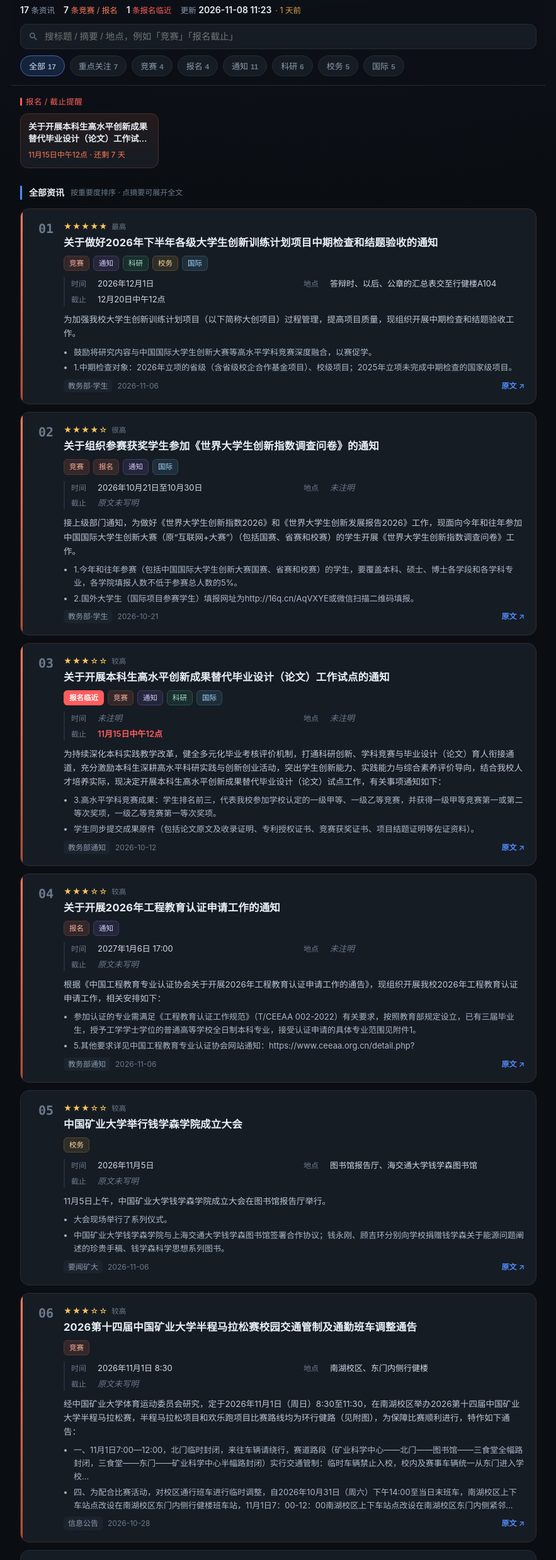
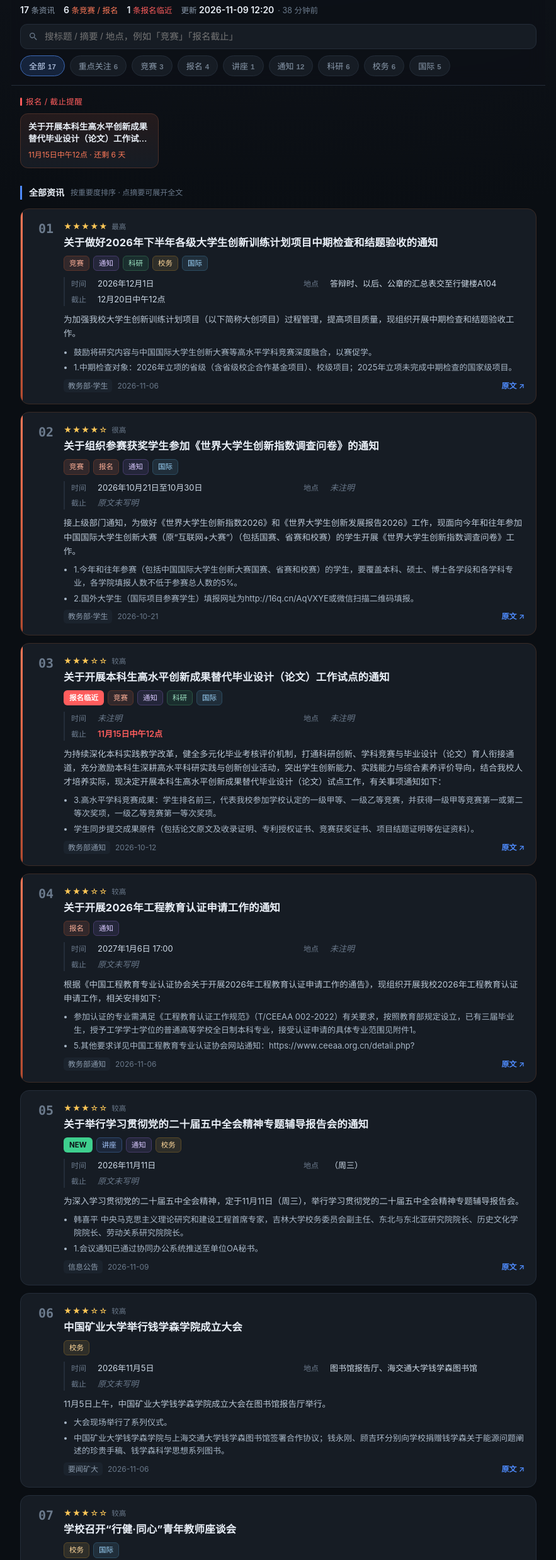
Before and after one commit to AOZHIER/cumt-news, a plain HTML site: page index.html in a window 1280 px wide. Shown: the part 47-2524 px from the top of the page at 63% size, without its empty margins (198-1081 px from the left). Drawn offline with Linux system fonts and the light colour scheme.

Commit message:
更新资讯 2026-11-09 20:59（17 条）

```diff
--- a/index.html
+++ b/index.html
@@ -132,9 +132,9 @@ footer b{color:var(--mut)}
   </div>
   <div class="stats">
     <span><b>17</b> 条资讯</span>
-    <span class="h"><b>7</b> 条竞赛 / 报名</span>
+    <span class="h"><b>6</b> 条竞赛 / 报名</span>
     <span class="u"><b>1</b> 条报名临近</span>
-    <span>更新 <b id="stamp" data-at="2026-11-08 11:23">2026-11-08 11:23</b><em id="ago"></em></span>
+    <span>更新 <b id="stamp" data-at="2026-11-09 12:20">2026-11-09 12:20</b><em id="ago"></em></span>
   </div>
   <div class="search">
     <svg viewBox="0 0 24 24"><path d="M15.5 14h-.79l-.28-.27a6.5 6.5 0 1 0-.7.7l.27.28v.79l5 4.99L20.49 19l-4.99-5zm-6 0A4.5 4.5 0 1 1 14 9.5 4.5 4.5 0 0 1 9.5 14z"/></svg>
@@ -142,12 +142,12 @@ footer b{color:var(--mut)}
   </div>
   <div class="chips">
     <button class="chip on" data-tag="all">全部<b>17</b></button>
-    <button class="chip hot" data-tag="focus">重点关注<b>7</b></button>
-    <button class="chip hot" data-tag="竞赛">竞赛<b>4</b></button><button class="chip hot" data-tag="报名">报名<b>4</b></button><button class="chip" data-tag="通知">通知<b>11</b></button><button class="chip" data-tag="科研">科研<b>6</b></button><button class="chip" data-tag="校务">校务<b>5</b></button><button class="chip" data-tag="国际">国际<b>5</b></button>
+    <button class="chip hot" data-tag="focus">重点关注<b>6</b></button>
+    <button class="chip hot" data-tag="竞赛">竞赛<b>3</b></button><button class="chip hot" data-tag="报名">报名<b>4</b></button><button class="chip" data-tag="讲座">讲座<b>1</b></button><button class="chip" data-tag="通知">通知<b>12</b></button><button class="chip" data-tag="科研">科研<b>6</b></button><button class="chip" data-tag="校务">校务<b>6</b></button><button class="chip" data-tag="国际">国际<b>5</b></button>
   </div>
 </header>
 
-<div class="alert-strip"><div class="t">报名 / 截止提醒</div><div class="alert-row"><div class="alert-card" data-goto="c3"><div class="tt">关于开展本科生高水平创新成果替代毕业设计（论文）工作试点的通知</div><div class="dl">11月15日中午12点 · 还剩 7 天</div></div></div></div>
+<div class="alert-strip"><div class="t">报名 / 截止提醒</div><div class="alert-row"><div class="alert-card" data-goto="c3"><div class="tt">关于开展本科生高水平创新成果替代毕业设计（论文）工作试点的通知</div><div class="dl">11月15日中午12点 · 还剩 6 天</div></div></div></div>
 
 <div class="sec"><span>全部资讯</span><i>按重要度排序 · 点摘要可展开全文</i></div>
 <div class="list" id="list">
@@ -227,8 +227,27 @@ footer b{color:var(--mut)}
       <a class="link" href="http://jwb.cumt.edu.cn/info/1105/8584.htm" target="_blank" rel="noopener noreferrer">原文 ↗</a>
     </div>
   </div>
-</article><article class="card" id="c5" data-tags="校务" data-hot="0" data-text="中国矿业大学举行钱学森学院成立大会 11月5日上午，中国矿业大学钱学森学院成立大会在图书馆报告厅举行。 图书馆报告厅、海交通大学钱学森图书馆 校务 要闻矿大">
+</article><article class="card" id="c5" data-tags="讲座 通知 校务" data-hot="0" data-text="关于举行学习贯彻党的二十届五中全会精神专题辅导报告会的通知 为深入学习贯彻党的二十届五中全会精神，定于11月11日（周三），举行学习贯彻党的二十届五中全会精神专题辅导报告会。 （周三） 讲座 通知 校务 信息公告">
   <div class="rank">05</div>
+  <div class="main">
+    <div class="stars">★★★☆☆<span class="lv">较高</span></div>
+    <h2><a href="https://www.cumt.edu.cn/info/1128/71613.htm" target="_blank" rel="noopener noreferrer">关于举行学习贯彻党的二十届五中全会精神专题辅导报告会的通知</a></h2>
+    <div class="badges"><span class="tag new">NEW</span><span class="tag talk">讲座</span><span class="tag info">通知</span><span class="tag gov">校务</span></div>
+    <div class="meta">
+      <div class="m"><span class="k">时间</span><span class="v">2026年11月11日</span></div>
+      <div class="m"><span class="k">地点</span><span class="v">（周三）</span></div>
+      <div class="m"><span class="k">截止</span><span class="v none">原文未写明</span></div>
+    </div>
+    <p class="sum">为深入学习贯彻党的二十届五中全会精神，定于11月11日（周三），举行学习贯彻党的二十届五中全会精神专题辅导报告会。</p>
+    <ul class="points"><li>韩喜平 中央马克思主义理论研究和建设工程首席专家，吉林大学校务委员会副主任、东北与东北亚研究院院长、历史文化学院院长、劳动关系研究院院长。</li><li>1.会议通知已通过协同办公系统推送至单位OA秘书。</li></ul>
+    <div class="foot">
+      <span class="src">信息公告</span>
+      <span>2026-11-09</span>
+      <a class="link" href="https://www.cumt.edu.cn/info/1128/71613.htm" target="_blank" rel="noopener noreferrer">原文 ↗</a>
+    </div>
+  </div>
+</article><article class="card" id="c6" data-tags="校务" data-hot="0" data-text="中国矿业大学举行钱学森学院成立大会 11月5日上午，中国矿业大学钱学森学院成立大会在图书馆报告厅举行。 图书馆报告厅、海交通大学钱学森图书馆 校务 要闻矿大">
+  <div class="rank">06</div>
   <div class="main">
     <div class="stars">★★★☆☆<span class="lv">较高</span></div>
     <h2><a href="https://news.cumt.edu.cn/info/1081/74117.htm" target="_blank" rel="noopener noreferrer">中国矿业大学举行钱学森学院成立大会</a></h2>
@@ -244,25 +263,6 @@ footer b{color:var(--mut)}
       <span class="src">要闻矿大</span>
       <span>2026-11-06</span>
       <a class="link" href="https://news.cumt.edu.cn/info/1081/74117.htm" target="_blank" rel="noopener noreferrer">原文 ↗</a>
-    </div>
-  </div>
-</article><article class="card hot" id="c6" data-tags="竞赛" data-hot="1" data-text="2026第十四届中国矿业大学半程马拉松赛校园交通管制及通勤班车调整通告 经中国矿业大学体育运动委员会研究，定于2026年11月1日（周日）8:30至11:30，在南湖校区举办2026第十四届中国矿业大学半程马拉松赛，半程马拉松项目和欢乐跑项目比赛路线均为环行健路（见附图），为保障比赛顺利进行，特作如下通告： 南湖校区、东门内侧行健楼 竞赛 信息公告">
-  <div class="rank">06</div>
-  <div class="main">
-    <div class="stars">★★★☆☆<span class="lv">较高</span></div>
-    <h2><a href="https://www.cumt.edu.cn/info/1128/71529.htm" target="_blank" rel="noopener noreferrer">2026第十四届中国矿业大学半程马拉松赛校园交通管制及通勤班车调整通告</a></h2>
-    <div class="badges"><span class="tag hot">竞赛</span></div>
-    <div class="meta">
-      <div class="m"><span class="k">时间</span><span class="v">2026年11月1日 8:30</span></div>
-      <div class="m"><span class="k">地点</span><span class="v">南湖校区、东门内侧行健楼</span></div>
-      <div class="m"><span class="k">截止</span><span class="v none">原文未写明</span></div>
-    </div>
-    <p class="sum">经中国矿业大学体育运动委员会研究，定于2026年11月1日（周日）8:30至11:30，在南湖校区举办2026第十四届中国矿业大学半程马拉松赛，半程马拉松项目和欢乐跑项目比赛路线均为环行健路（见附图），为保障比赛顺利进行，特作如下通告：</p>
-    <ul class="points"><li>一、11月1日7:00—12:00，北门临时封闭，来往车辆请绕行，赛道路段（矿业科学中心——北门——图书馆——三食堂全幅路封闭，三食堂——东门——矿业科学中心半幅路封闭）实行交通管制：临时车辆禁止入校，校内及赛事车辆统一从东门进入学校…</li><li>四、为配合比赛活动，对校区通行班车进行临时调整，自2026年10月31日（周六）下午14:00至当日末班车，南湖校区上下车站点改设在南湖校区东门内侧行健楼班车站，11月1日7：00-12：00南湖校区上下车站点改设在南湖校区东门内侧紧邻…</li></ul>
-    <div class="foot">
-      <span class="src">信息公告</span>
-      <span>2026-10-28</span>
-      <a class="link" href="https://www.cumt.edu.cn/info/1128/71529.htm" target="_blank" rel="noopener noreferrer">原文 ↗</a>
     </div>
   </div>
 </article><article class="card" id="c7" data-tags="校务 国际" data-hot="0" data-text="学校召开“行健·同心”青年教师座谈会 11月5日下午，学校在行健楼b501会议室召开“行健·同心”青年教师座谈会，研讨青年人才成长发展路径，听取青年教师对学校事业发展的意见建议。  校务 国际 要闻矿大">
@@ -341,23 +341,23 @@ footer b{color:var(--mut)}
       <a class="link" href="http://jwb.cumt.edu.cn/content.jsp?urltype=news.NewsContentUrl&amp;wbtreeid=1105&amp;wbnewsid=8559" target="_blank" rel="noopener noreferrer">原文 ↗</a>
     </div>
   </div>
-</article><article class="card" id="c11" data-tags="通知" data-hot="0" data-text="关于2026—2027年度学校集中供暖安排的通知 如果您无法在线浏览此 pdf 文件，则可以 下载免费小巧的 福昕(foxit) pdf 阅读器,安装后即可在线浏览 或 下载免费的 adobe reader pdf 阅读器,安装后即可在线浏览 或 下载此 pdf 文件  通知 信息公告">
+</article><article class="card hot" id="c11" data-tags="报名 通知 科研" data-hot="1" data-text="关于开展2026年省级大学生企业实习实训基地申报校内答辩工作的通知 根据《省教育厅省工业和信息化厅关于做好2026 年省级大学生企业实习实训基地申报的通知》文件精神，我校限推荐上报3项省级大学生企业实习实训基地。 行健楼b203 报名 通知 科研 教务部通知">
   <div class="rank">11</div>
   <div class="main">
     <div class="stars">★★☆☆☆<span class="lv">一般</span></div>
-    <h2><a href="https://zwb.cumt.edu.cn/info/1028/9031.htm" target="_blank" rel="noopener noreferrer">关于2026—2027年度学校集中供暖安排的通知</a></h2>
-    <div class="badges"><span class="tag info">通知</span></div>
+    <h2><a href="http://jwb.cumt.edu.cn/content.jsp?urltype=news.NewsContentUrl&amp;wbtreeid=1105&amp;wbnewsid=8550" target="_blank" rel="noopener noreferrer">关于开展2026年省级大学生企业实习实训基地申报校内答辩工作的通知</a></h2>
+    <div class="badges"><span class="tag hot">报名</span><span class="tag info">通知</span><span class="tag res">科研</span></div>
     <div class="meta">
       <div class="m"><span class="k">时间</span><span class="v none">未注明</span></div>
-      <div class="m"><span class="k">地点</span><span class="v none">未注明</span></div>
-      <div class="m"><span class="k">截止</span><span class="v none">原文未写明</span></div>
+      <div class="m"><span class="k">地点</span><span class="v">行健楼B203</span></div>
+      <div class="m"><span class="k">截止</span><span class="v closed">10月19日上午10点</span></div>
     </div>
-    <p class="sum">如果您无法在线浏览此 PDF 文件，则可以 下载免费小巧的 福昕(Foxit) PDF 阅读器,安装后即可在线浏览 或 下载免费的 Adobe Reader PDF 阅读器,安装后即可在线浏览 或 下载此 PDF 文件</p>
-
+    <p class="sum">根据《省教育厅省工业和信息化厅关于做好2026 年省级大学生企业实习实训基地申报的通知》文件精神，我校限推荐上报3项省级大学生企业实习实训基地。</p>
+    <ul class="points"><li>1.时间：10月19日下午2点。</li><li>2.地点：行健楼B203。</li></ul>
     <div class="foot">
-      <span class="src">信息公告</span>
-      <span>2026-11-06</span>
-      <a class="link" href="https://zwb.cumt.edu.cn/info/1028/9031.htm" target="_blank" rel="noopener noreferrer">原文 ↗</a>
+      <span class="src">教务部通知</span>
+      <span>2026-10-16</span>
+      <a class="link" href="http://jwb.cumt.edu.cn/content.jsp?urltype=news.NewsContentUrl&amp;wbtreeid=1105&amp;wbnewsid=8550" target="_blank" rel="noopener noreferrer">原文 ↗</a>
     </div>
   </div>
 </article><article class="card" id="c12" data-tags="校务" data-hot="0" data-text="校党委常委会专题研究思政课建设工作 近日，校党委常委会召开会议，专题研究思政课建设工作。  校务 要闻矿大">
@@ -379,23 +379,23 @@ footer b{color:var(--mut)}
       <a class="link" href="https://news.cumt.edu.cn/info/1081/74109.htm" target="_blank" rel="noopener noreferrer">原文 ↗</a>
     </div>
   </div>
-</article><article class="card hot" id="c13" data-tags="报名 通知 科研" data-hot="1" data-text="关于开展2026年省级大学生企业实习实训基地申报校内答辩工作的通知 根据《省教育厅省工业和信息化厅关于做好2026 年省级大学生企业实习实训基地申报的通知》文件精神，我校限推荐上报3项省级大学生企业实习实训基地。 行健楼b203 报名 通知 科研 教务部通知">
+</article><article class="card" id="c13" data-tags="通知" data-hot="0" data-text="关于2026—2027年度学校集中供暖安排的通知 如果您无法在线浏览此 pdf 文件，则可以 下载免费小巧的 福昕(foxit) pdf 阅读器,安装后即可在线浏览 或 下载免费的 adobe reader pdf 阅读器,安装后即可在线浏览 或 下载此 pdf 文件  通知 信息公告">
   <div class="rank">13</div>
   <div class="main">
     <div class="stars">★★☆☆☆<span class="lv">一般</span></div>
-    <h2><a href="http://jwb.cumt.edu.cn/content.jsp?urltype=news.NewsContentUrl&amp;wbtreeid=1105&amp;wbnewsid=8550" target="_blank" rel="noopener noreferrer">关于开展2026年省级大学生企业实习实训基地申报校内答辩工作的通知</a></h2>
-    <div class="badges"><span class="tag hot">报名</span><span class="tag info">通知</span><span class="tag res">科研</span></div>
+    <h2><a href="https://zwb.cumt.edu.cn/info/1028/9031.htm" target="_blank" rel="noopener noreferrer">关于2026—2027年度学校集中供暖安排的通知</a></h2>
+    <div class="badges"><span class="tag info">通知</span></div>
     <div class="meta">
       <div class="m"><span class="k">时间</span><span class="v none">未注明</span></div>
-      <div class="m"><span class="k">地点</span><span class="v">行健楼B203</span></div>
-      <div class="m"><span class="k">截止</span><span class="v closed">10月19日上午10点</span></div>
+      <div class="m"><span class="k">地点</span><span class="v none">未注明</span></div>
+      <div class="m"><span class="k">截止</span><span class="v none">原文未写明</span></div>
     </div>
-    <p class="sum">根据《省教育厅省工业和信息化厅关于做好2026 年省级大学生企业实习实训基地申报的通知》文件精神，我校限推荐上报3项省级大学生企业实习实训基地。</p>
-    <ul class="points"><li>1.时间：10月19日下午2点。</li><li>2.地点：行健楼B203。</li></ul>
+    <p class="sum">如果您无法在线浏览此 PDF 文件，则可以 下载免费小巧的 福昕(Foxit) PDF 阅读器,安装后即可在线浏览 或 下载免费的 Adobe Reader PDF 阅读器,安装后即可在线浏览 或 下载此 PDF 文件</p>
+
     <div class="foot">
-      <span class="src">教务部通知</span>
-      <span>2026-10-16</span>
-      <a class="link" href="http://jwb.cumt.edu.cn/content.jsp?urltype=news.NewsContentUrl&amp;wbtreeid=1105&amp;wbnewsid=8550" target="_blank" rel="noopener noreferrer">原文 ↗</a>
+      <span class="src">信息公告</span>
+      <span>2026-11-06</span>
+      <a class="link" href="https://zwb.cumt.edu.cn/info/1028/9031.htm" target="_blank" rel="noopener noreferrer">原文 ↗</a>
     </div>
   </div>
 </article><article class="card hot" id="c14" data-tags="报名 通知" data-hot="1" data-text="关于申报2027、2028年修缮项目计划的通知 根据《中国矿业大学修缮、改造项目管理实施办法（修订）》及学校相关要求，现启动2028年中央高校改善基本办学条件专项资金项目（房屋修缮和基础设施改造类）及2027年校内修缮项目的计划申报工作，请各单位通过基建修缮管理系统申报本单位的修缮项目计划，申报时间为10月8日至11月8日。  报名 通知 信息公告">
@@ -484,7 +484,7 @@ footer b{color:var(--mut)}
   本站只在本地运行，不采集任何个人信息。
 </footer>
 </div>
-<script nonce="SZ4NbLK-5vAzDeoi">
+<script nonce="T1M8biMwP7S1GQjQ">
 (function(){
   var cards = [].slice.call(document.querySelectorAll('.card'));
   var chips = [].slice.call(document.querySelectorAll('.chip'));
```
